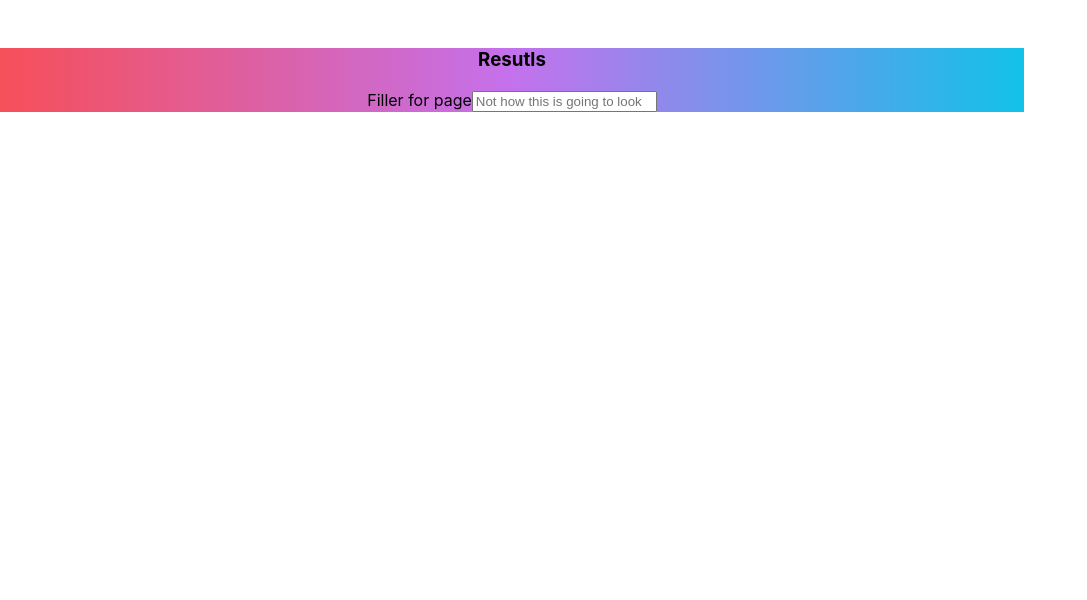
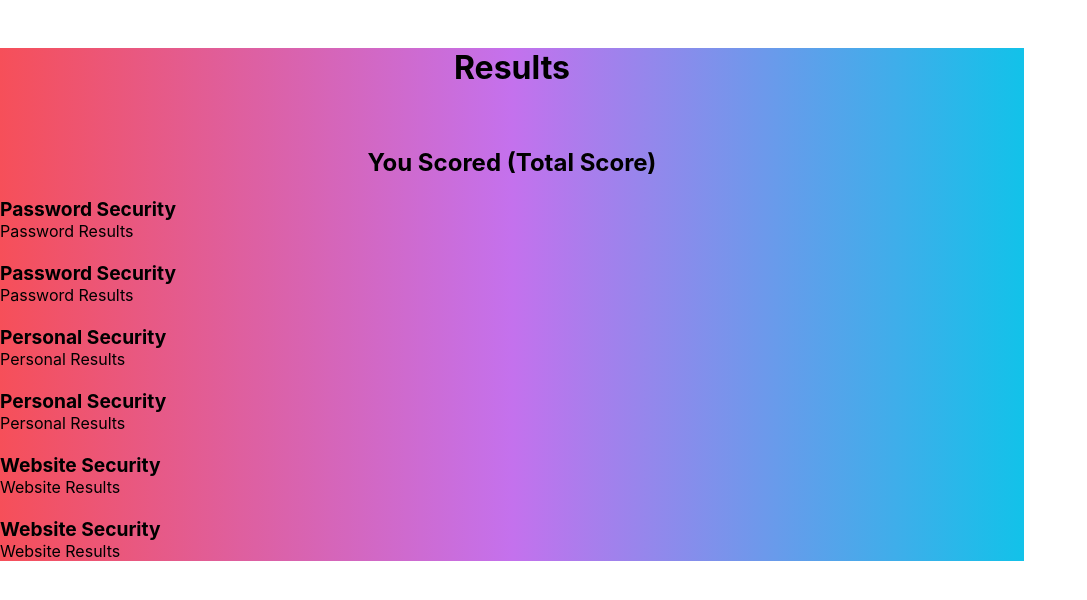
Before and after one commit to Myra-R/CyberSafe, a React (Create React App) app in the folder client/: page /results in a window 1280 px wide. Shown: the top 600 px of the page, without its empty margins (0-1087 px from the left). Built offline with nearby package versions, Linux system fonts and the light colour scheme.

Commit message:
results page fleshed out a little more

```diff
--- a/client/src/components/results/index.js
+++ b/client/src/components/results/index.js
@@ -5,12 +5,35 @@ import './results.css';
         function Results() {
         return (
             <form className="form">
-                <h3>Resutls</h3>
+                <h1>Results</h1>
+                <br/>
+                <h2 class= "test-results">You Scored (Total Score)</h2>
 
-                <div className="form-group">
-                    <label>Filler for page</label>
-                    <input type="text" className="form-control" placeholder="Not how this is going to look" />
+
+                <div className="form-group password-test">
+                    <label className= "subject subject-password">Password Security</label>
+                    <label className= "results results-password">Password Results</label>
+                    <br/>
+                    <label className= "subject subject-password">Password Security</label>
+                    <label className= "results results-password">Password Results</label>
                 </div>
+                <br/>
+                <div className="form-group personal-test">
+                    <label className= "subject subject-Personal">Personal Security</label>
+                    <label className= "results results-Personal">Personal Results</label>
+                    <br/>
+                    <label className= "subject subject-Personal">Personal Security</label>
+                    <label className= "results results-Personal">Personal Results</label>
+                </div>
+                <br/>
+                <div className="form-group website-test">
+                    <label className= "subject subject-Website">Website Security</label>
+                    <label className= "results results-Website">Website Results</label>
+                    <br/>
+                    <label className= "subject subject-Website">Website Security</label>
+                    <label className= "results results-Website">Website Results</label>
+                </div>
+
 
 
             </form>
--- a/client/src/components/results/results.css
+++ b/client/src/components/results/results.css
@@ -0,0 +1,8 @@
+.subject {
+    font-size: larger;
+    font-weight: bold;
+    display: flex;
+}
+.results {
+    display: flex;
+}
```
